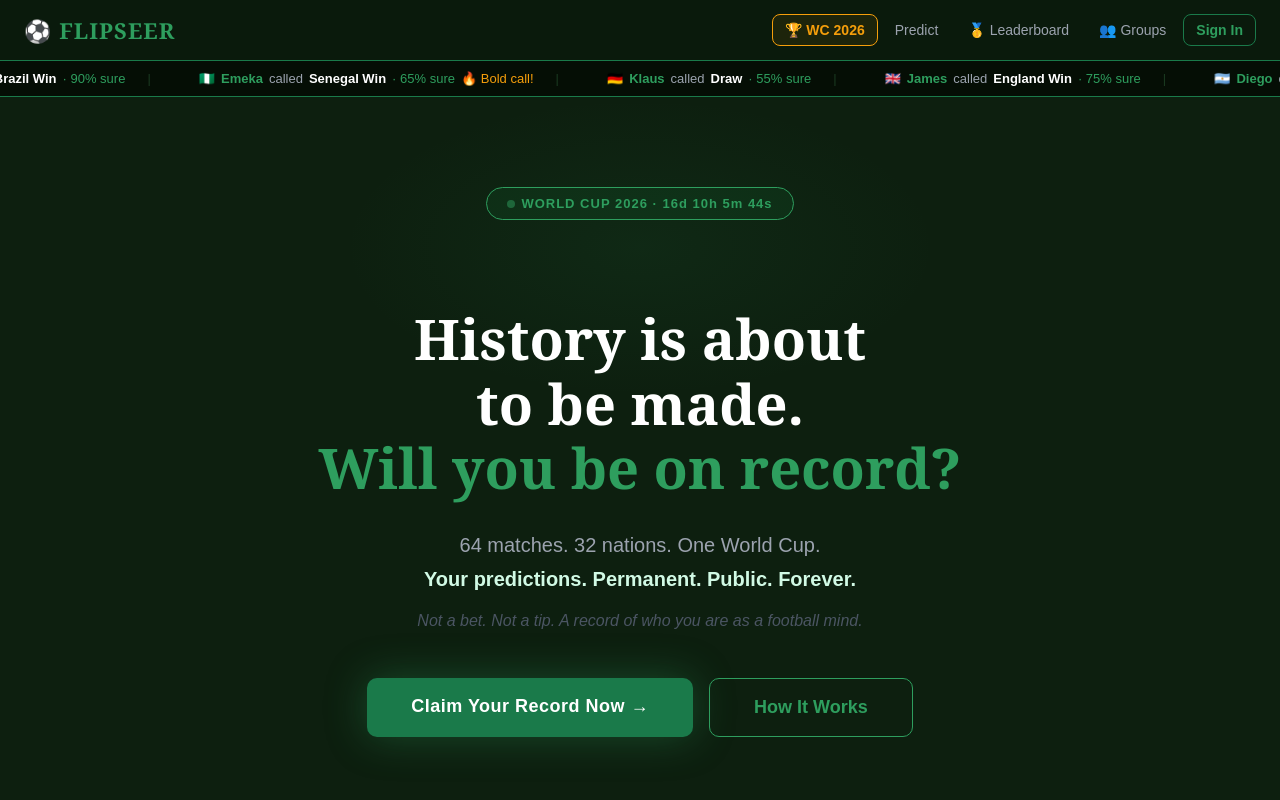
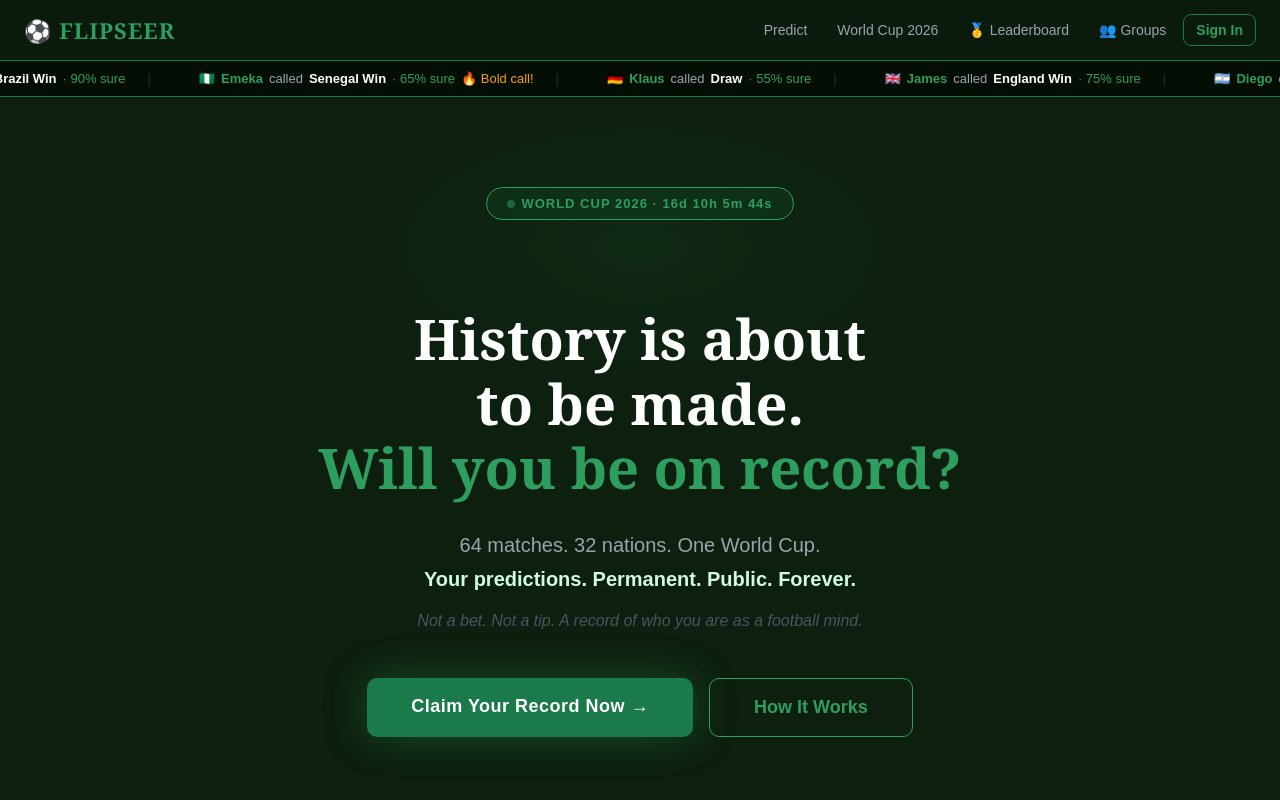
Before and after one commit to flipseer/flipseer, a Next.js app: page / in a window 1280 px wide. Shown: the top 800 px of the page. Built offline with nearby package versions, Linux system fonts and the light colour scheme; no server answers; the database is empty.

Commit message:
Update Navbar.tsx

```diff
--- a/components/Navbar.tsx
+++ b/components/Navbar.tsx
@@ -6,7 +6,6 @@ const supabase = createClient();
 
 export default function Navbar() {
   const [user, setUser] = useState<any>(null);
-  const [menuOpen, setMenuOpen] = useState(false);
 
   useEffect(() => {
     supabase.auth.getSession().then(({ data: { session } }) => {
@@ -37,28 +36,12 @@ export default function Navbar() {
         ⚽ FLIPSEER
       </a>
 
-      {/* DESKTOP LINKS */}
+      {/* NAV LINKS */}
       <div style={{ display: 'flex', gap: '4px', alignItems: 'center', flexWrap: 'wrap' }}>
-
-        {/* ✅ World Cup 2026 — highlighted link */}
-        <a href="/world-cup-2026" style={{
-          color: '#F59E0B',
-          textDecoration: 'none',
-          fontSize: '14px',
-          padding: '7px 12px',
-          borderRadius: '8px',
-          border: '1px solid #F59E0B',
-          fontWeight: 'bold',
-          backgroundColor: 'rgba(245,158,11,0.08)',
-          whiteSpace: 'nowrap',
-        }}>
-          🏆 WC 2026
-        </a>
-
         <a href="/predict" style={linkStyle}>Predict</a>
+        <a href="/world-cup-2026" style={linkStyle}>World Cup 2026</a>
         <a href="/leaderboard" style={linkStyle}>🥇 Leaderboard</a>
         <a href="/groups" style={linkStyle}>👥 Groups</a>
-
         {user ? (
           <a href="/profile" style={activeStyle}>My Profile</a>
         ) : (
```
